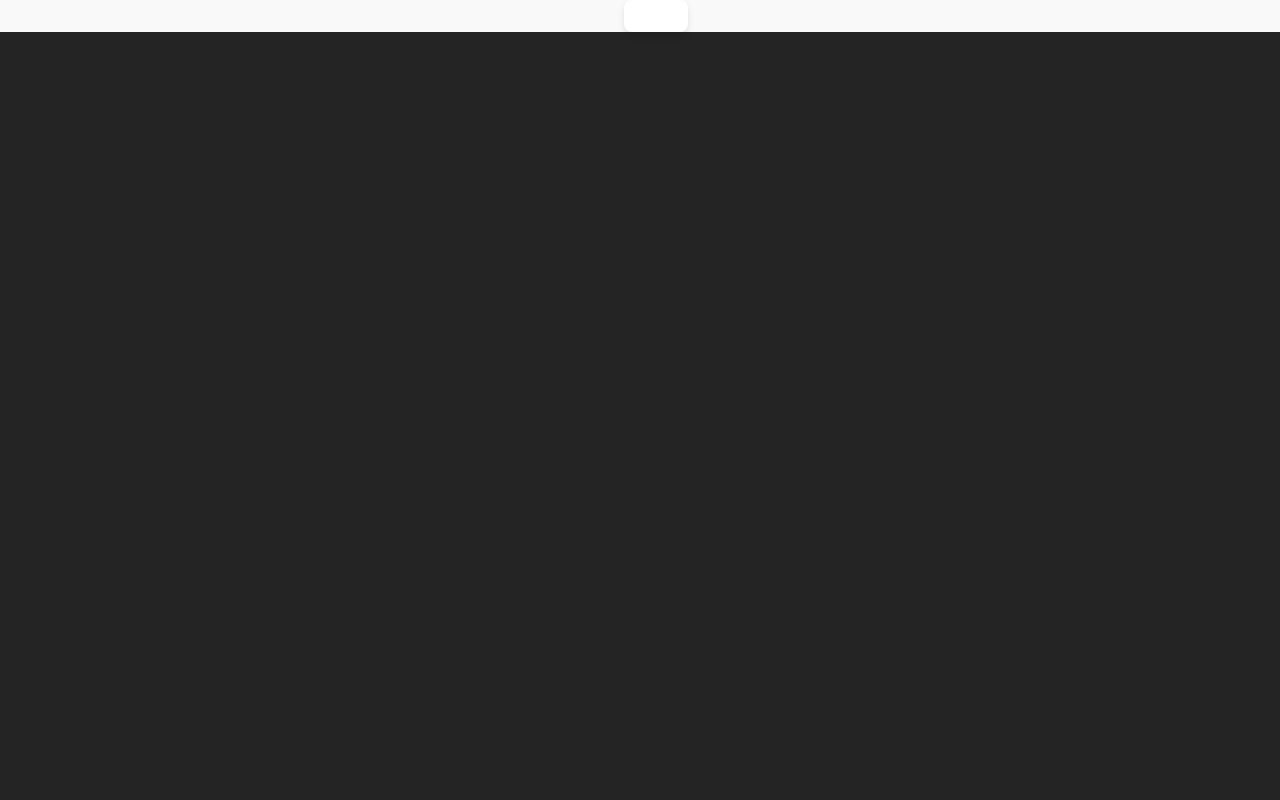
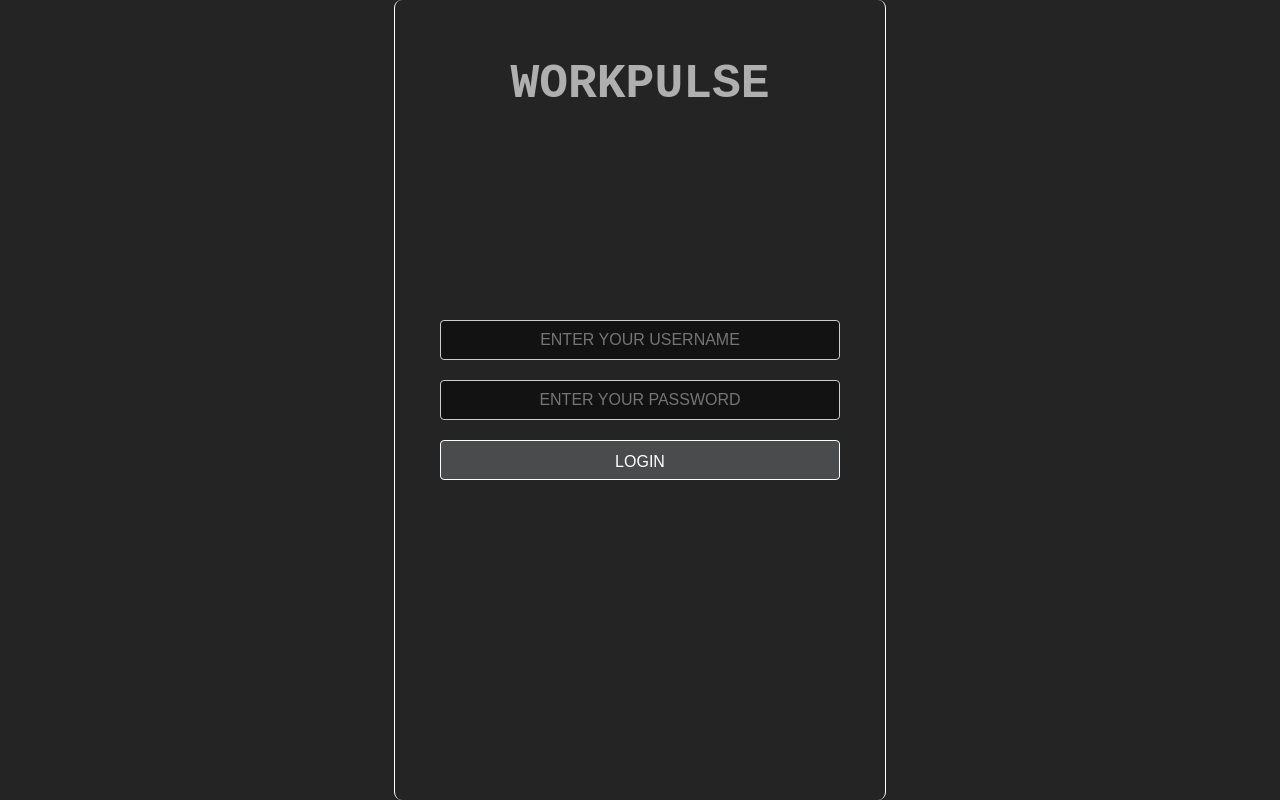
Before and after one commit to igor-eremn/WorkPulse, a React (Vite) app in the folder client/: page / in a window 1280 px wide. Before the commit this address had no page. Built offline with nearby package versions, Linux system fonts and the light colour scheme.

Commit message:
home page idk

```diff
--- a/client/src/App.css
+++ b/client/src/App.css
@@ -1,19 +1,31 @@
 body {
   margin: 0;
   font-family: Arial, sans-serif;
-  background-color: #f9f9f9;
+  background-color: #242424;
   display: flex;
   justify-content: center;
+  font-family: monospace;
 }
 
 .app-container {
-  max-width: 900px;
-  width: 100%;
+  width: 490px;
   margin: 0 auto;
+  background-color: #242424;
+  border-radius: 8px;
+  border-inline: 1px solid white;
+}
+
+/* - - - - - - - - HEADER - - - - - - - - */
+.header {
   padding: 16px;
-  background-color: white;
-  box-shadow: 0 4px 6px rgba(0, 0, 0, 0.1);
-  border-radius: 8px;
+  color: rgb(175, 175, 175);
+  text-align: center;
+  font-size: 24px;
+  font-weight: bold;
+  position: absolute;
+  width: 300px;
+  top: 0;
+  left: 50% - 150;
 }
 
 .centered-container {
@@ -24,32 +36,43 @@ body {
   height: 100vh;
 }
 
-form {
+/* - - - - - - - LOGIN FORM - - - - - - - */
+.login-form {
   display: flex;
   flex-direction: column;
-  gap: 16px;
+  align-items: center;
+  gap: 20px;
   width: 100%;
   max-width: 400px;
+  margin: 0 auto;
+  font-family: monospace;
 }
 
-input {
-  width: 100%;
+.form-input,
+.form-button {
+  width: 400px;
+  height: 40px;
   padding: 12px;
+  font-size: 16px;
   border: 1px solid #ccc;
   border-radius: 4px;
-  font-size: 16px;
+  box-sizing: border-box;
 }
 
-button {
-  padding: 12px;
-  background-color: #007BFF;
+.form-input {
+  text-align: center;
+  background-color: #131212;
+}
+
+.form-button {
+  background-color: #494b4d;
   color: white;
   border: none;
-  border-radius: 4px;
-  font-size: 16px;
   cursor: pointer;
+  border: 1px solid white;
+  transition: all 0.8s ease;
 }
 
-button:hover {
-  background-color: #0056b3;
+.form-button:hover {
+  background-color: #131212;
 }
--- a/client/src/App.jsx
+++ b/client/src/App.jsx
@@ -1,6 +1,6 @@
 import { BrowserRouter as Router, Routes, Route, Link, useNavigate } from 'react-router-dom';
 import './App.css';
-//import Home from './pages/Home';
+import Home from './pages/Home';
 //import AdminDashboard from './pages/AdminDashboard';
 //import RegularDashboard from './pages/RegularDashboard';
 
@@ -9,7 +9,7 @@ function App() {
     <Router>
       <div className="app-container">
         <Routes>
-
+          <Route path="/" element={<Home />} />
         </Routes>
       </div>
     </Router>
--- a/client/src/components/Header.jsx
+++ b/client/src/components/Header.jsx
@@ -0,0 +1,11 @@
+import React from 'react';
+
+function Header({ title }) {
+  return (
+    <header className="header">
+      <h1>{title}</h1>
+    </header>
+  );
+}
+
+export default Header;
--- /dev/null
+++ b/client/src/pages/Home.jsx
@@ -0,0 +1,50 @@
+// pages/Home.jsx
+import { useState } from 'react';
+import { useNavigate } from 'react-router-dom';
+import Header from '../components/Header';
+
+function Home() {
+  const [username, setUsername] = useState('');
+  const [password, setPassword] = useState('');
+  const navigate = useNavigate();
+
+  const handleLogin = (e) => {
+    e.preventDefault();
+    if (username && password) {
+      navigate('/dashboard');
+    } else {
+      alert('Please enter username and password!');
+    }
+  };
+
+  return (
+    <div className="centered-container">
+        <Header title="WORKPULSE" />
+        <form onSubmit={handleLogin} className="login-form">
+            <div>
+                <input
+                type="text"
+                value={username}
+                onChange={(e) => setUsername(e.target.value)}
+                placeholder="ENTER YOUR USERNAME"
+                className="form-input"
+                />
+            </div>
+            <div>
+                <input
+                type="password"
+                value={password}
+                onChange={(e) => setPassword(e.target.value)}
+                placeholder="ENTER YOUR PASSWORD"
+                className="form-input"
+                />
+            </div>
+            <button type="submit" className="form-button">
+                LOGIN
+            </button>
+        </form>
+    </div>
+  );
+}
+
+export default Home;
```
